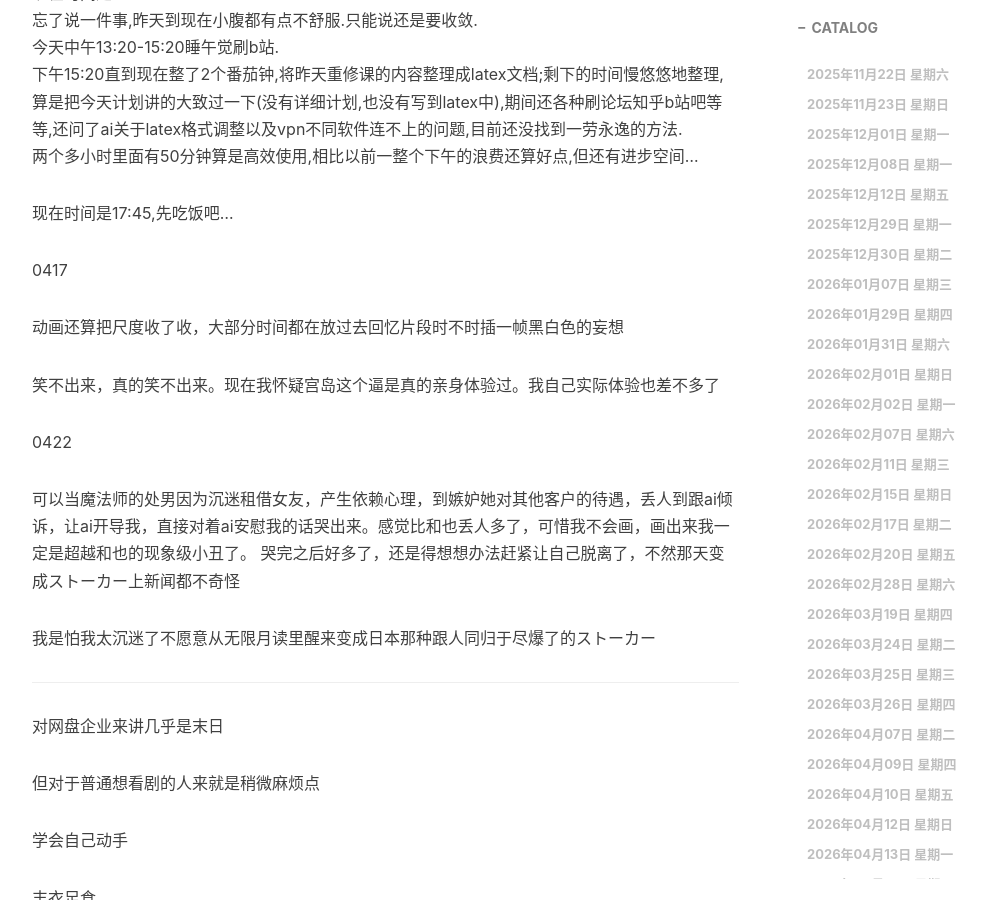
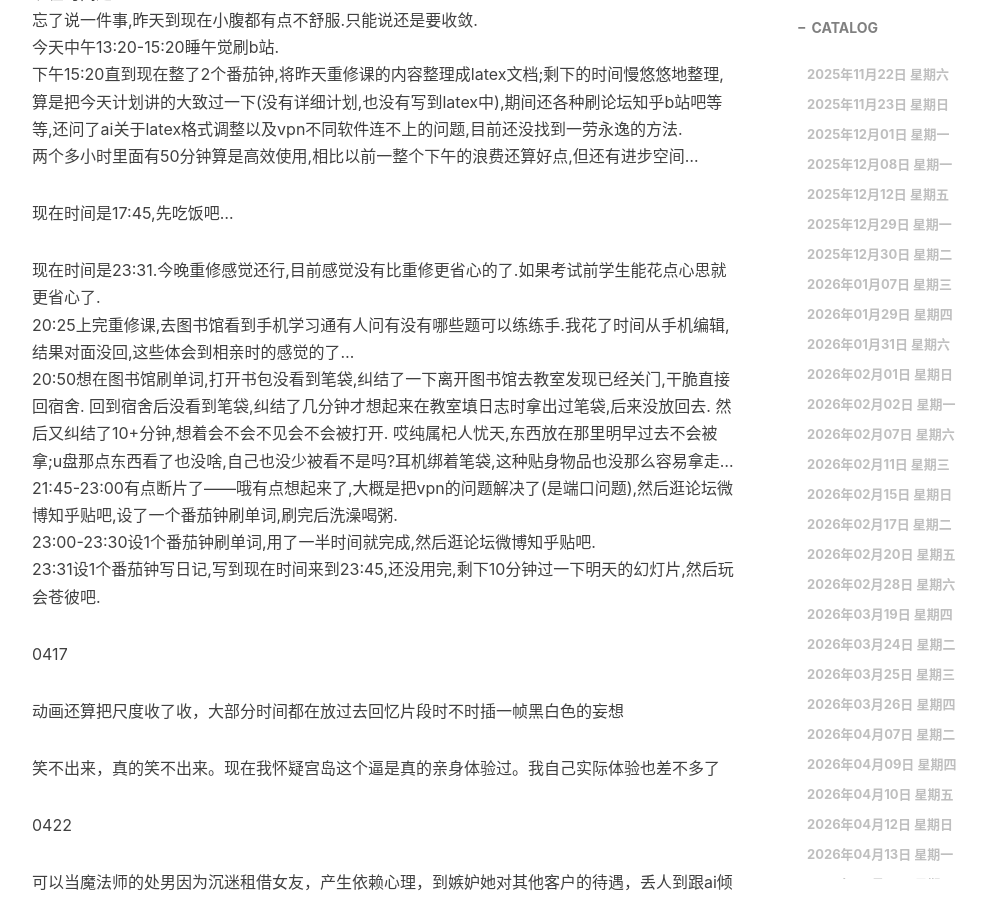
Before and after one commit to Shiina25qpwe/Shiina25qpwe.github.io, a Jekyll site: the page built from _posts/2025-11-08-一点近况v25.md, in a window 1280 px wide and 900 px high, scrolled down 40075 px. Shown: the whole window, without its empty margins (233-1220 px from the left). Built offline with Jekyll 4.4.1, drawn with Linux system fonts in a browser that asks for light colours; nearby versions of some CDN libraries; comment, search, counter and statistics services are not loaded.

Commit message:
更新日记(04.23.23)

```diff
--- a/_posts/2025-11-08-一点近况v25.md
+++ b/_posts/2025-11-08-一点近况v25.md
@@ -1149,6 +1149,16 @@ A good teacher will not **condone** cheating, so she will tell the student to st
 
 现在时间是17:45,先吃饭吧...
 
+现在时间是23:31.今晚重修感觉还行,目前感觉没有比重修更省心的了.如果考试前学生能花点心思就更省心了.
+20:25上完重修课,去图书馆看到手机学习通有人问有没有哪些题可以练练手.我花了时间从手机编辑,结果对面没回,这些体会到相亲时的感觉的了...
+20:50想在图书馆刷单词,打开书包没看到笔袋,纠结了一下离开图书馆去教室发现已经关门,干脆直接回宿舍.
+回到宿舍后没看到笔袋,纠结了几分钟才想起来在教室填日志时拿出过笔袋,后来没放回去.
+然后又纠结了10+分钟,想着会不会不见会不会被打开.
+哎纯属杞人忧天,东西放在那里明早过去不会被拿;u盘那点东西看了也没啥,自己也没少被看不是吗?耳机绑着笔袋,这种贴身物品也没那么容易拿走...
+21:45-23:00有点断片了——哦有点想起来了,大概是把vpn的问题解决了(是端口问题),然后逛论坛微博知乎贴吧,设了一个番茄钟刷单词,刷完后洗澡喝粥.
+23:00-23:30设1个番茄钟刷单词,用了一半时间就完成,然后逛论坛微博知乎贴吧.
+23:31设1个番茄钟写日记,写到现在时间来到23:45,还没用完,剩下10分钟过一下明天的幻灯片,然后玩会苍彼吧.
+
 0417
 
 动画还算把尺度收了收，大部分时间都在放过去回忆片段时不时插一帧黑白色的妄想
```
